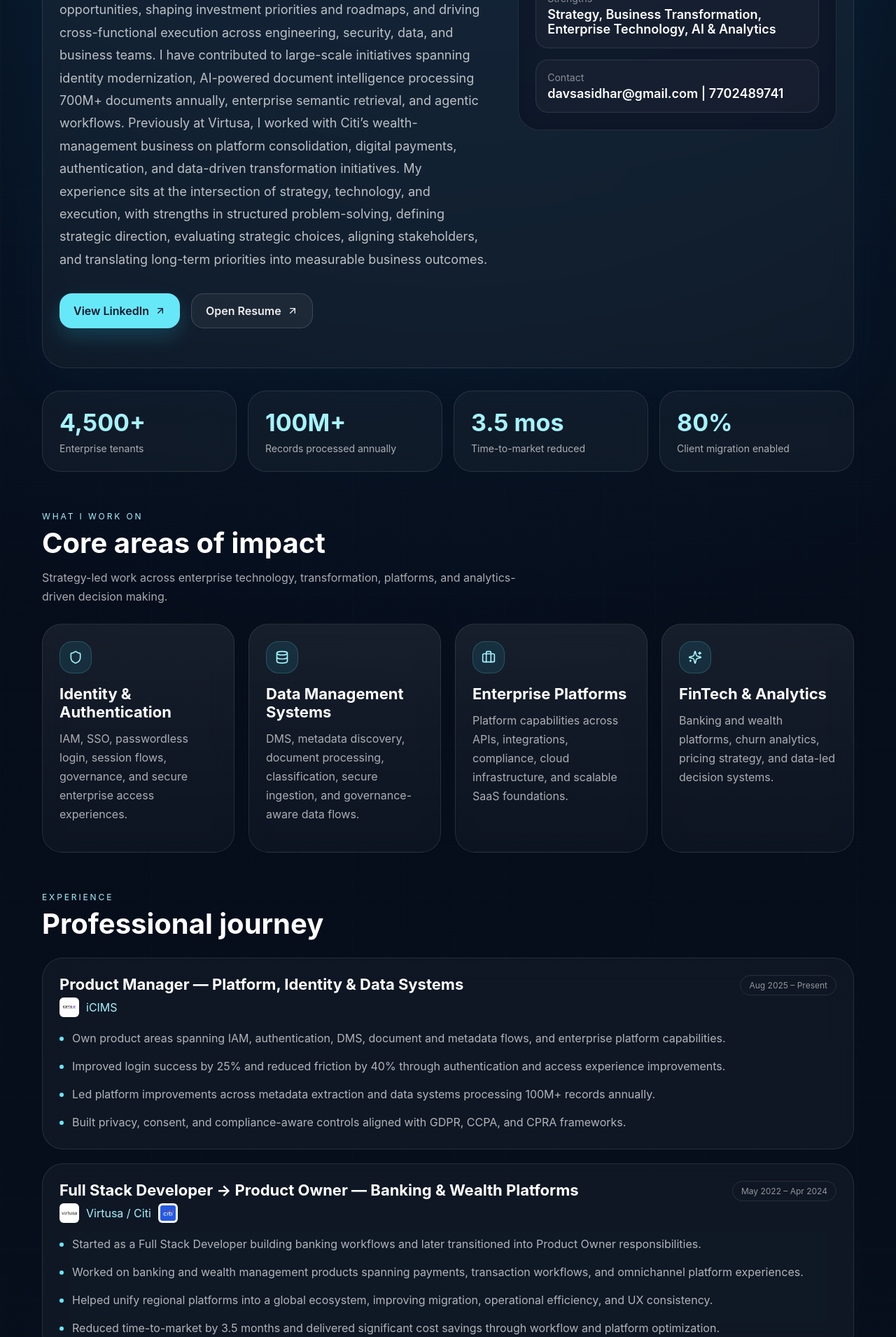
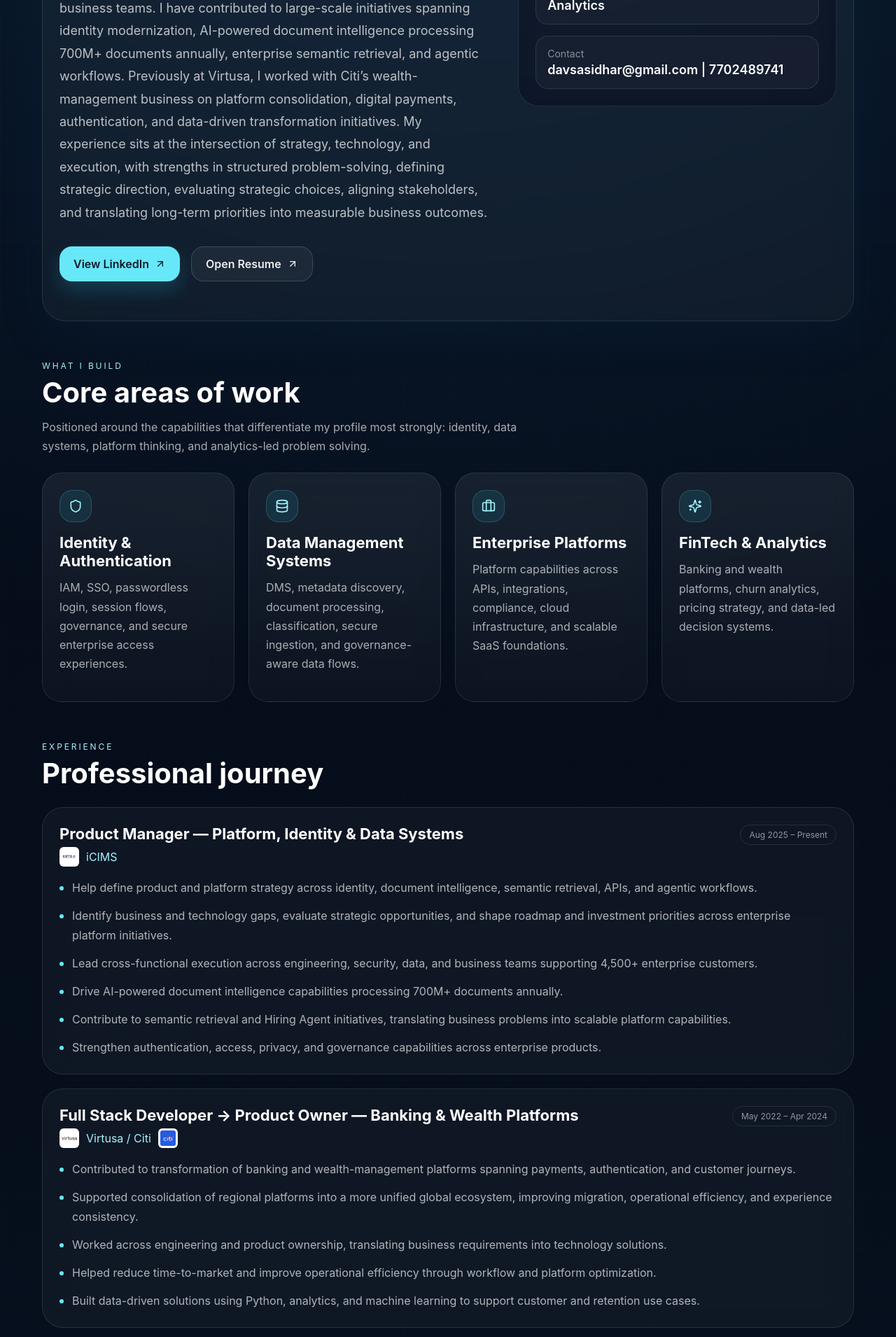
Before and after one commit to sasidhar16133/sasidhar-portfolio, a React (Vite) app: page / in a window 1280 px wide. Shown: the part 880-2790 px from the top of the page at 70% size. Built offline with nearby package versions, Linux system fonts and the light colour scheme.

Commit message:
Update App.jsx

```diff
--- a/src/App.jsx
+++ b/src/App.jsx
@@ -2,12 +2,6 @@ import { useEffect, useState } from "react";
 import { AnimatePresence, motion } from "framer-motion";
 import { ArrowUpRight, Award, BookOpen, Briefcase, Database, Mail, Shield, Sparkles, Phone, X } from "lucide-react";
 
-const metrics = [
-  { value: "4,500+", label: "Enterprise tenants" },
-  { value: "100M+", label: "Records processed annually" },
-  { value: "3.5 mos", label: "Time-to-market reduced" },
-  { value: "80%", label: "Client migration enabled" },
-];
 
 const focusAreas = [
   {
@@ -39,10 +33,12 @@ const experience = [
     companyLogo: "/logos/companies/icims.png",
     period: "Aug 2025 – Present",
     points: [
-      "Own product areas spanning IAM, authentication, DMS, document and metadata flows, and enterprise platform capabilities.",
-      "Improved login success by 25% and reduced friction by 40% through authentication and access experience improvements.",
-      "Led platform improvements across metadata extraction and data systems processing 100M+ records annually.",
-      "Built privacy, consent, and compliance-aware controls aligned with GDPR, CCPA, and CPRA frameworks.",
+      "Help define product and platform strategy across identity, document intelligence, semantic retrieval, APIs, and agentic workflows.",
+      "Identify business and technology gaps, evaluate strategic opportunities, and shape roadmap and investment priorities across enterprise platform initiatives.",
+      "Lead cross-functional execution across engineering, security, data, and business teams supporting 4,500+ enterprise customers.",
+      "Drive AI-powered document intelligence capabilities processing 700M+ documents annually.",
+      "Contribute to semantic retrieval and Hiring Agent initiatives, translating business problems into scalable platform capabilities.",
+      "Strengthen authentication, access, privacy, and governance capabilities across enterprise products.",
     ],
   },
   {
@@ -52,10 +48,11 @@ const experience = [
     secondaryLogo: "/logos/companies/citi.jpg",
     period: "May 2022 – Apr 2024",
     points: [
-      "Started as a Full Stack Developer building banking workflows and later transitioned into Product Owner responsibilities.",
-      "Worked on banking and wealth management products spanning payments, transaction workflows, and omnichannel platform experiences.",
-      "Helped unify regional platforms into a global ecosystem, improving migration, operational efficiency, and UX consistency.",
-      "Reduced time-to-market by 3.5 months and delivered significant cost savings through workflow and platform optimization.",
+      "Contributed to transformation of banking and wealth-management platforms spanning payments, authentication, and customer journeys.",
+      "Supported consolidation of regional platforms into a more unified global ecosystem, improving migration, operational efficiency, and experience consistency.",
+      "Worked across engineering and product ownership, translating business requirements into technology solutions.",
+      "Helped reduce time-to-market and improve operational efficiency through workflow and platform optimization.",
+      "Built data-driven solutions using Python, analytics, and machine learning to support customer and retention use cases.",
     ],
   },
 ];
@@ -288,7 +285,7 @@ function FloatingProfileBackground() {
 
 export default function App() {
   const [activeProject, setActiveProject] = useState(null);
-  const typingWords = ["Product Manager", "Strategy & Transformation", "Enterprise Technology", "AI & Platform Strategy"];
+  const typingWords = ["Product Manager", "Platform PM", "Identity & Data PM", "Enterprise SaaS PM"];
   const [wordIndex, setWordIndex] = useState(0);
   const [typedText, setTypedText] = useState("");
   const [isDeleting, setIsDeleting] = useState(false);
@@ -321,7 +318,7 @@ export default function App() {
         <nav className="top-nav">
           <div>
             <div className="brand">A V Sasidhar</div>
-            <div className="brand-sub">Strategy, Technology & Transformation Portfolio</div>
+            <div className="brand-sub">Product Manager Portfolio</div>
           </div>
           <div className="nav-links">
             <a href="#experience">Experience</a>
@@ -339,7 +336,7 @@ export default function App() {
                 <span>{typedText}</span>
                 <span className="typing-caret" />
               </div>
-              <h1>Driving strategy, technology transformation, and enterprise growth through data-driven execution.</h1>
+              <h1>Building enterprise identity, data, and platform systems with measurable business impact.</h1>
               <p className="hero-copy">
                 Product Manager and ISB graduate with 4+ years of experience across enterprise technology, AI, financial services, and business transformation.
                 At iCIMS, I work on strategic platform and transformation initiatives supporting 4,500+ enterprise customers. My experience includes helping define product and platform strategy, identifying business and technology gaps, evaluating strategic opportunities, shaping investment priorities and roadmaps, and driving cross-functional execution across engineering, security, data, and business teams.
@@ -365,7 +362,7 @@ export default function App() {
                 </div>
                 <div>
                   <div className="profile-name">A V Sasidhar</div>
-                  <div className="profile-sub">Strategy, Technology & Transformation</div>
+                  <div className="profile-sub">Platform, Identity & Data Systems</div>
                 </div>
               </div>
               <div className="eyebrow">Quick Snapshot</div>
@@ -373,7 +370,7 @@ export default function App() {
                 {[
                   ["Current role", "Platform, Identity & Data Systems at iCIMS"],
                   ["Prior domain", "Banking & Wealth Management Platforms"],
-                  ["Strengths", "Strategy, Business Transformation, Enterprise Technology, AI & Analytics"],
+                  ["Strengths", "IAM, DMS, Enterprise SaaS, FinTech, Analytics"],
                   ["Contact", "davsasidhar@gmail.com | 7702489741"],
                 ].map(([label, value]) => (
                   <div key={label} className="snapshot-item">
@@ -386,17 +383,8 @@ export default function App() {
           </div>
         </section>
 
-        <section className="metrics-grid">
-          {metrics.map((metric) => (
-            <motion.div key={metric.label} initial={{ opacity: 0, y: 16 }} whileInView={{ opacity: 1, y: 0 }} viewport={{ once: true }} className="metric-card">
-              <div className="metric-value">{metric.value}</div>
-              <div className="metric-label">{metric.label}</div>
-            </motion.div>
-          ))}
-        </section>
-
         <section className="content-section">
-          <SectionTitle eyebrow="What I Work On" title="Core areas of impact" subtitle="Strategy-led work across enterprise technology, transformation, platforms, and analytics-driven decision making." />
+          <SectionTitle eyebrow="What I Build" title="Core areas of work" subtitle="Positioned around the capabilities that differentiate my profile most strongly: identity, data systems, platform thinking, and analytics-led problem solving." />
           <div className="focus-grid">
             {focusAreas.map((item) => {
               const Icon = item.icon;
@@ -481,7 +469,7 @@ export default function App() {
 
         <section id="skills" className="skills-credentials">
           <div className="tools-panel">
-            <SectionTitle eyebrow="Skills" title="Strategy, leadership & technology capabilities" />
+            <SectionTitle eyebrow="Skills" title="Tools & capabilities" />
             <div className="stack compact">
               {skillGroups.map((group) => (
                 <div key={group.title}>
```
